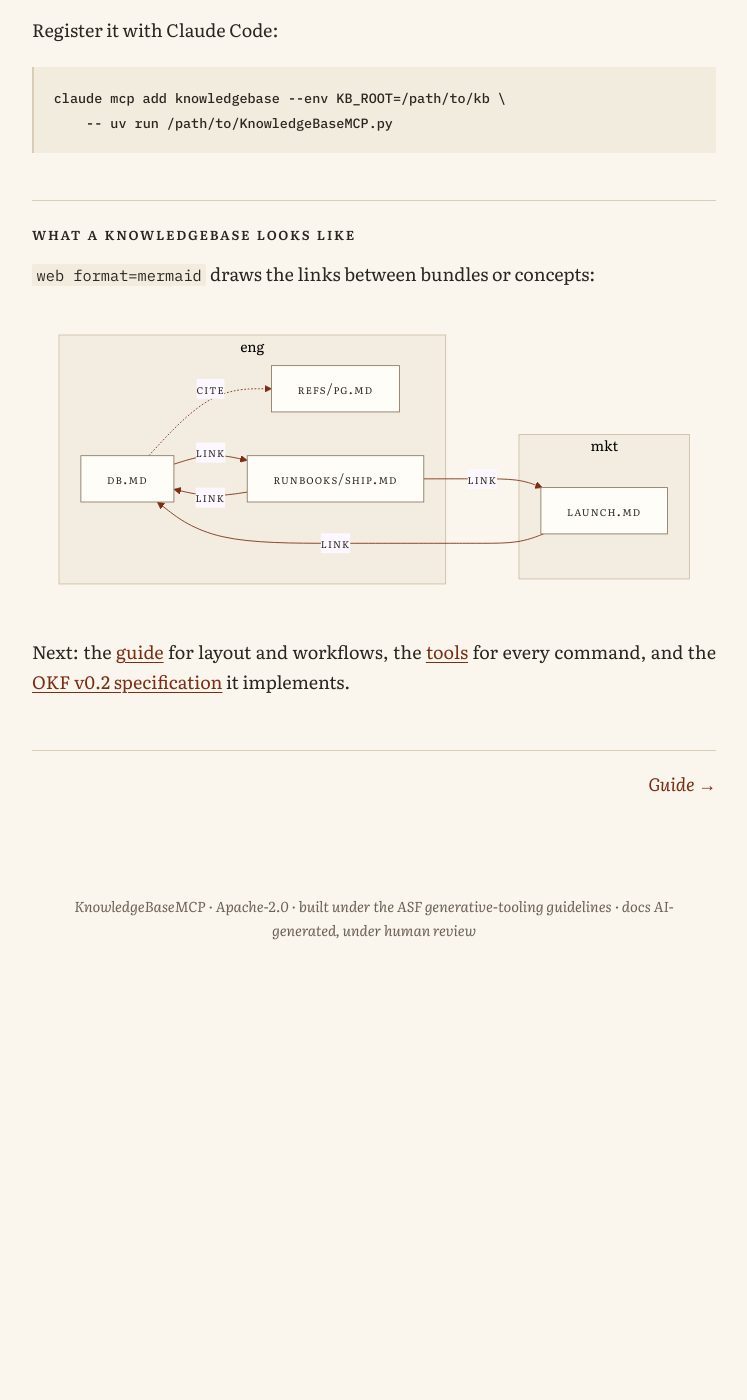
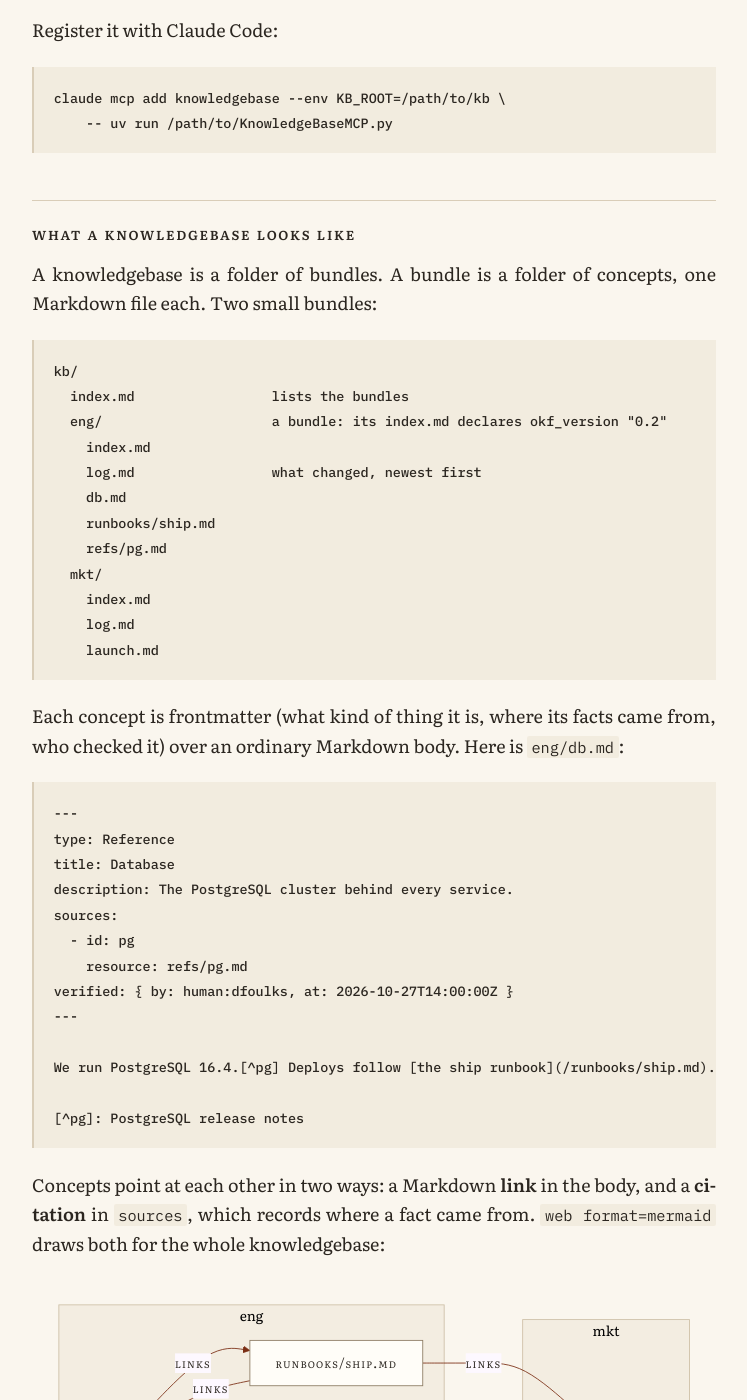
Before and after one commit to dfoulks1/KnowledgeBaseMCP, an MkDocs documentation site: the page built from docs-src/index.md, in a window 1280 px wide and 1400 px high, scrolled down 1407 px. Shown: the whole window, without its empty margins (266-1013 px from the left). Built offline with MkDocs 1.6.1, drawn with Linux system fonts in a browser that asks for light colours; before the commit the page ends 2423 px from its top, so only the background shows below that; some of the changed text lies outside the part shown.

Commit message:
Docs site: explain a knowledgebase by example (tree, one concept, its graph)
Co-Authored-By: Claude Opus 5.5 <noreply@anthropic.com>

````diff
--- a/docs-src/index.md
+++ b/docs-src/index.md
@@ -49,24 +49,69 @@ claude mcp add knowledgebase --env KB_ROOT=/path/to/kb \
 
 ## What a knowledgebase looks like
 
-`web format=mermaid` draws the links between bundles or concepts:
+A knowledgebase is a folder of bundles. A bundle is a folder of concepts, one
+Markdown file each. Two small bundles:
+
+```text
+kb/
+  index.md                 lists the bundles
+  eng/                     a bundle: its index.md declares okf_version "0.2"
+    index.md
+    log.md                 what changed, newest first
+    db.md
+    runbooks/ship.md
+    refs/pg.md
+  mkt/
+    index.md
+    log.md
+    launch.md
+```
+
+Each concept is frontmatter (what kind of thing it is, where its facts came
+from, who checked it) over an ordinary Markdown body. Here is `eng/db.md`:
+
+```markdown
+---
+type: Reference
+title: Database
+description: The PostgreSQL cluster behind every service.
+sources:
+  - id: pg
+    resource: refs/pg.md
+verified: { by: human:dfoulks, at: 2026-10-27T14:00:00Z }
+---
+
+We run PostgreSQL 16.4.[^pg] Deploys follow [the ship runbook](/runbooks/ship.md).
+
+[^pg]: PostgreSQL release notes
+```
+
+Concepts point at each other in two ways: a Markdown **link** in the body,
+and a **citation** in `sources`, which records where a fact came from. `web
+format=mermaid` draws both for the whole knowledgebase:
 
 ```mermaid
 graph LR
   subgraph eng
-    n0["db.md"]
-    n1["refs/pg.md"]
-    n2["runbooks/ship.md"]
+    db["db.md"]
+    ship["runbooks/ship.md"]
+    pg["refs/pg.md"]
   end
   subgraph mkt
-    n3["launch.md"]
+    launch["launch.md"]
   end
-  n0 -.->|cite| n1
-  n0 -->|link| n2
-  n2 -->|link| n0
-  n2 -->|link| n3
-  n3 -->|link| n0
+  db -.->|cites| pg
+  db -->|links| ship
+  ship -->|links| db
+  ship -->|links| launch
+  launch -->|links| db
 ```
+
+Solid arrows are links; dotted ones are citations. The boxes are bundles, so
+an arrow that leaves its box crosses into another bundle. That is allowed,
+but lint flags it because the link breaks if one bundle is published alone.
+From here, `lint` checks every file against the spec, `status` says what
+needs a person next, and `heatmap` shows where the work is.
 
 Next: the [guide](guide.md) for layout and workflows, the [tools](tools.md)
 for every command, and the [OKF v0.2 specification][okf] it implements.
````
Also changed, not shown: docs/index.html (+46 -10 lines).
